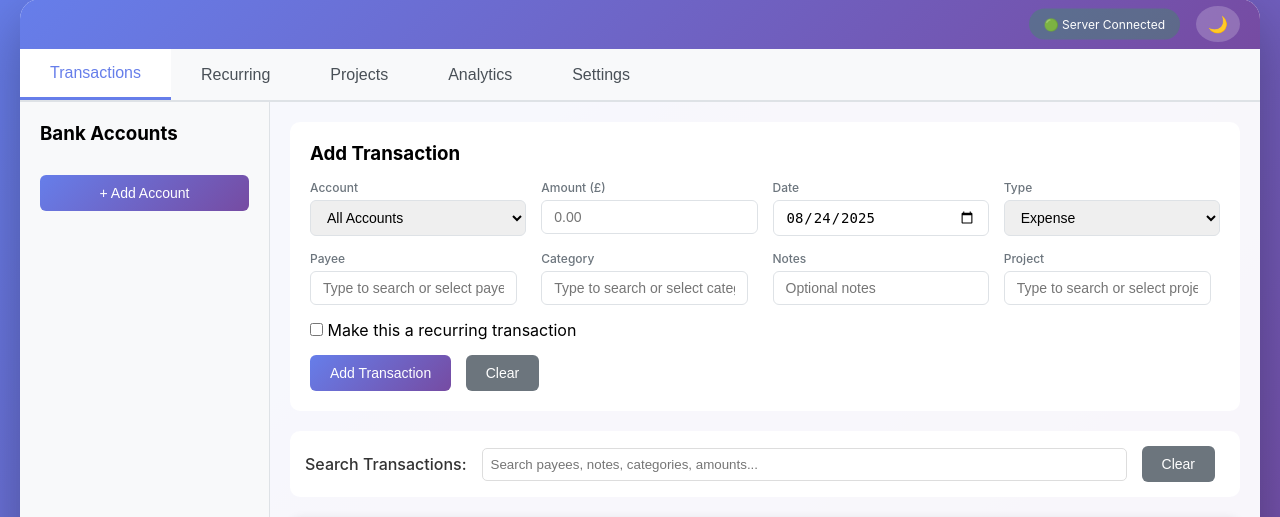
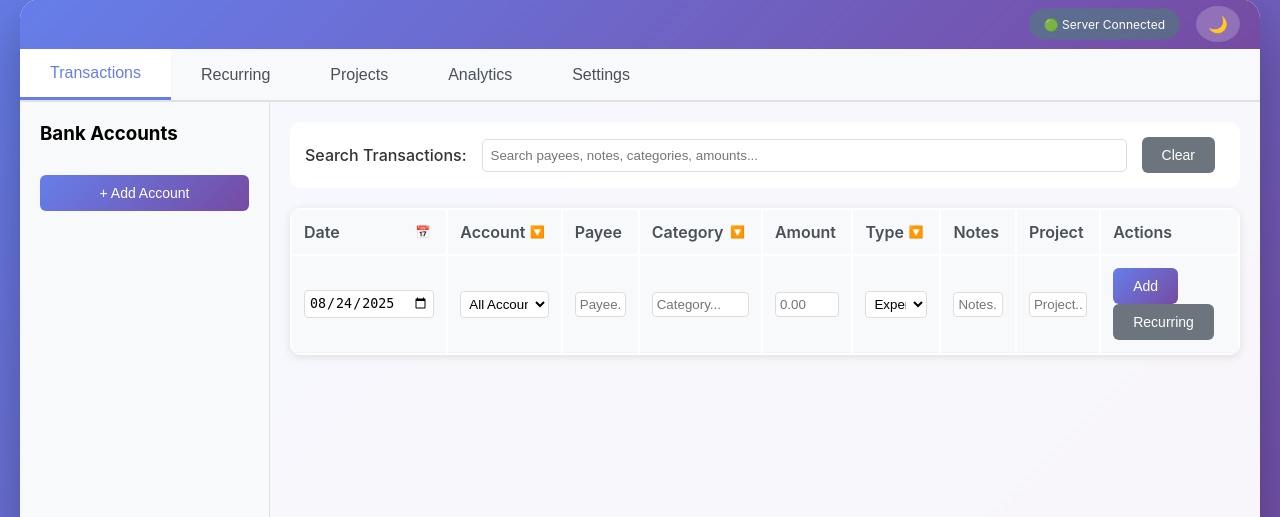
Before and after one commit to jcbayley/moneytracker, a Flask app: page / in a window 1280 px wide. Shown: the part 21-538 px from the top of the page. Run offline with Flask 2, Linux system fonts and the light colour scheme; data that the repository does not hold is empty; parts of the project's set-up code (start-up, migrations or seed data) failed here and were passed over.

Commit message:
updated the layout of transations to have more intuitive form entry which is part of the table

```diff
--- a/static/js/app.js
+++ b/static/js/app.js
@@ -188,6 +188,7 @@ function closeCategoryModal() {
     ChartManager.closeCategoryModal();
 }
 
+
 // Database functions
 async function getDatabaseInfo() {
     try {
--- a/static/js/components/transactions.js
+++ b/static/js/components/transactions.js
@@ -90,6 +90,10 @@ const TransactionsComponent = {
             // Get category value from input
             let category = document.getElementById('category').value;
 
+            // Get recurring data from modal (if it was opened)
+            const isRecurringCheckbox = document.getElementById('modal-is-recurring');
+            const isRecurring = isRecurringCheckbox ? isRecurringCheckbox.checked : false;
+
             const data = {
                 account_id: document.getElementById('account-select').value,
                 amount: parseFloat(document.getElementById('amount').value),
@@ -99,10 +103,10 @@ const TransactionsComponent = {
                 category: category,
                 notes: document.getElementById('notes').value,
                 project: document.getElementById('project').value,
-                is_recurring: document.getElementById('is-recurring').checked,
-                frequency: document.getElementById('frequency').value,
-                end_date: document.getElementById('end-date').value || null,
-                increment_amount: parseFloat(document.getElementById('increment-amount').value) || 0
+                is_recurring: isRecurring,
+                frequency: isRecurring ? document.getElementById('modal-frequency').value : null,
+                end_date: isRecurring ? (document.getElementById('modal-end-date').value || null) : null,
+                increment_amount: isRecurring ? (parseFloat(document.getElementById('modal-increment-amount').value) || 0) : 0
             };
 
             if (!data.account_id || !data.amount || !data.date) {
@@ -377,6 +381,28 @@ const TransactionsComponent = {
             searchInput.value = '';
             this.loadTransactions();
         }
+    },
+
+    showRecurringModal() {
+        const modal = document.getElementById('recurringModal');
+        if (modal) {
+            modal.style.display = 'block';
+        }
+    },
+
+    closeRecurringModal() {
+        const modal = document.getElementById('recurringModal');
+        if (modal) {
+            modal.style.display = 'none';
+        }
+    },
+
+    toggleRecurringOptions() {
+        const checkbox = document.getElementById('modal-is-recurring');
+        const section = document.getElementById('modal-recurring-section');
+        if (checkbox && section) {
+            section.style.display = checkbox.checked ? 'block' : 'none';
+        }
     }
 };
 
@@ -407,3 +433,8 @@ window.debounceSearch = () => {
     }, 300);
 };
 window.clearSearch = () => TransactionsComponent.clearSearch();
+
+// Recurring modal functions
+window.showRecurringModal = () => TransactionsComponent.showRecurringModal();
+window.closeRecurringModal = () => TransactionsComponent.closeRecurringModal();
+window.toggleRecurringOptions = () => TransactionsComponent.toggleRecurringOptions();
--- a/templates/app.html
+++ b/templates/app.html
@@ -33,108 +33,6 @@
             </div>
 
             <div class="main-content">
-
-                <div style="background: white; padding: 20px; border-radius: 10px; margin-bottom: 20px;">
-                    <h3 style="margin-bottom: 15px;">Add Transaction</h3>
-                    <div class="form-row">
-                        <div class="form-group">
-                            <label>Account</label>
-                            <select id="account-select"></select>
-                        </div>
-                        <div class="form-group">
-                            <label>Amount (£)</label>
-                            <input type="number" id="amount" step="0.01" placeholder="0.00">
-                        </div>
-                        <div class="form-group">
-                            <label>Date</label>
-                            <input type="date" id="date">
-                        </div>
-                        <div class="form-group">
-                            <label>Type</label>
-                            <select id="type" onchange="toggleTransferFields()">
-                                <option value="expense">Expense</option>
-                                <option value="income">Income</option>
-                                <option value="transfer">Transfer</option>
-                            </select>
-                        </div>
-                    </div>
-                    <div class="form-row" id="transfer-row" style="display: none;">
-                        <div class="form-group">
-                            <label>Transfer To Account</label>
-                            <select id="transfer-account">
-                                <option value="">Select destination account</option>
-                            </select>
-                        </div>
-                        <div class="form-group"></div>
-                        <div class="form-group"></div>
-                        <div class="form-group"></div>
-                    </div>
-                    <div class="form-row">
-                        <div class="form-group">
-                            <label>Payee</label>
-                            <div class="searchable-select">
-                                <input type="text" id="payee" placeholder="Type to search or select payee..."
-                                       autocomplete="off" onkeyup="filterPayees()" onclick="showPayeeDropdown()" onblur="hidePayeeDropdown()">
-                                <div id="payee-dropdown" class="dropdown-content" style="display: none;"></div>
-                            </div>
-                        </div>
-                        <div class="form-group">
-                            <label>Category</label>
-                            <div class="searchable-select">
-                                <input type="text" id="category" placeholder="Type to search or select category..."
-                                       autocomplete="off" onkeyup="filterCategories()" onclick="showCategoryDropdown()" onblur="hideCategoryDropdown()">
-                                <div id="category-dropdown" class="dropdown-content" style="display: none;"></div>
-                            </div>
-                        </div>
-                        <div class="form-group">
-                            <label>Notes</label>
-                            <input type="text" id="notes" placeholder="Optional notes">
-                        </div>
-                        <div class="form-group">
-                            <label>Project</label>
-                            <div class="searchable-select">
-                                <input type="text" id="project" placeholder="Type to search or select project..."
-                                       autocomplete="off" onkeyup="filterProjects()" onclick="showProjectDropdown()" onblur="hideProjectDropdown()">
-                                <div id="project-dropdown" class="dropdown-content" style="display: none;"></div>
-                            </div>
-                        </div>
-                    </div>
-
-                    <div style="margin: 15px 0;">
-                        <input type="checkbox" id="is-recurring" onchange="toggleRecurring()">
-                        <label for="is-recurring">Make this a recurring transaction</label>
-                    </div>
-
-                    <div class="recurring-section" id="recurring-section">
-                        <div class="form-row">
-                            <div class="form-group">
-                                <label>Frequency</label>
-                                <select id="frequency">
-                                    <option value="daily">Daily</option>
-                                    <option value="weekly">Weekly</option>
-                                    <option value="biweekly">Bi-weekly</option>
-                                    <option value="monthly" selected>Monthly</option>
-                                    <option value="quarterly">Quarterly</option>
-                                    <option value="yearly">Yearly</option>
-                                </select>
-                            </div>
-                            <div class="form-group">
-                                <label>End Date (Optional)</label>
-                                <input type="date" id="end-date">
-                            </div>
-                        </div>
-                        <div class="form-row">
-                            <div class="form-group">
-                                <label>Increment Amount (Optional)</label>
-                                <input type="number" step="0.01" id="increment-amount" placeholder="0.00">
-                                <small style="color: #6c757d; font-size: 0.8em;">Amount to increase/decrease each cycle (e.g., 0.01 for 1p increase per day)</small>
-                            </div>
-                        </div>
-                    </div>
-
-                    <button class="btn btn-primary" onclick="addTransaction()">Add Transaction</button>
-                    <button class="btn btn-secondary" onclick="clearForm()">Clear</button>
-                </div>
 
                 <div style="background: white; padding: 15px; border-radius: 10px; margin-bottom: 20px;">
                     <div style="display: flex; align-items: center; gap: 15px;">
@@ -204,9 +102,70 @@
                             <th>Project</th>
                             <th>Actions</th>
                         </tr>
+                        <tr id="add-transaction-row" style="background-color: var(--bg-tertiary, #f8f9fa);">
+                            <td>
+                                <input type="date" id="date" style="width: 100%; border: 1px solid var(--border-color, #ddd); border-radius: 4px; padding: 4px; background-color: var(--bg-tertiary, #fff); color: var(--text-primary, #000);">
+                            </td>
+                            <td>
+                                <select id="account-select" style="width: 100%; border: 1px solid var(--border-color, #ddd); border-radius: 4px; padding: 4px; background-color: var(--bg-tertiary, #fff); color: var(--text-primary, #000);"></select>
+                            </td>
+                            <td style="position: relative;">
+                                <div class="searchable-select">
+                                    <input type="text" id="payee" placeholder="Payee..."
+                                           style="width: 100%; border: 1px solid var(--border-color, #ddd); border-radius: 4px; padding: 4px; background-color: var(--bg-tertiary, #fff); color: var(--text-primary, #000);"
+                                           autocomplete="off" onkeyup="filterPayees()" onclick="showPayeeDropdown()" onblur="hidePayeeDropdown()">
+                                    <div id="payee-dropdown" class="dropdown-content" style="display: none;"></div>
+                                </div>
+                            </td>
+                            <td style="position: relative;">
+                                <div class="searchable-select">
+                                    <input type="text" id="category" placeholder="Category..."
+                                           style="width: 100%; border: 1px solid var(--border-color, #ddd); border-radius: 4px; padding: 4px; background-color: var(--bg-tertiary, #fff); color: var(--text-primary, #000);"
+                                           autocomplete="off" onkeyup="filterCategories()" onclick="showCategoryDropdown()" onblur="hideCategoryDropdown()">
+                                    <div id="category-dropdown" class="dropdown-content" style="display: none;"></div>
+                                </div>
+                            </td>
+                            <td>
+                                <input type="number" id="amount" step="0.01" placeholder="0.00"
+                                       style="width: 100%; border: 1px solid var(--border-color, #ddd); border-radius: 4px; padding: 4px; background-color: var(--bg-tertiary, #fff); color: var(--text-primary, #000);">
+                            </td>
+                            <td>
+                                <select id="type" onchange="toggleTransferFields()"
+                                        style="width: 100%; border: 1px solid var(--border-color, #ddd); border-radius: 4px; padding: 4px; background-color: var(--bg-tertiary, #fff); color: var(--text-primary, #000);">
+                                    <option value="expense">Expense</option>
+                                    <option value="income">Income</option>
+                                    <option value="transfer">Transfer</option>
+                                </select>
+                            </td>
+                            <td>
+                                <input type="text" id="notes" placeholder="Notes..."
+                                       style="width: 100%; border: 1px solid var(--border-color, #ddd); border-radius: 4px; padding: 4px; background-color: var(--bg-tertiary, #fff); color: var(--text-primary, #000);">
+                            </td>
+                            <td style="position: relative;">
+                                <div class="searchable-select">
+                                    <input type="text" id="project" placeholder="Project..."
+                                           style="width: 100%; border: 1px solid var(--border-color, #ddd); border-radius: 4px; padding: 4px; background-color: var(--bg-tertiary, #fff); color: var(--text-primary, #000);"
+                                           autocomplete="off" onkeyup="filterProjects()" onclick="showProjectDropdown()" onblur="hideProjectDropdown()">
+                                    <div id="project-dropdown" class="dropdown-content" style="display: none;"></div>
+                                </div>
+                            </td>
+                            <td>
+                                <button class="btn btn-primary" onclick="addTransaction()" style="margin-right: 5px;">Add</button>
+                                <button class="btn btn-secondary" onclick="showRecurringModal()">Recurring</button>
+                            </td>
+                        </tr>
+                        <tr id="transfer-row" style="display: none; background-color: var(--bg-tertiary, #f8f9fa);">
+                            <td colspan="2">
+                                <select id="transfer-account" style="width: 100%; border: 1px solid var(--border-color, #ddd); border-radius: 4px; padding: 4px; background-color: var(--bg-tertiary, #fff); color: var(--text-primary, #000);">
+                                    <option value="">Select destination account</option>
+                                </select>
+                            </td>
+                            <td colspan="7"></td>
+                        </tr>
                     </thead>
                     <tbody id="transactions-list"></tbody>
                 </table>
+
             </div>
         </div>
 
```
Also changed, not shown: other parts of templates/app.html (+44 -0 lines).
